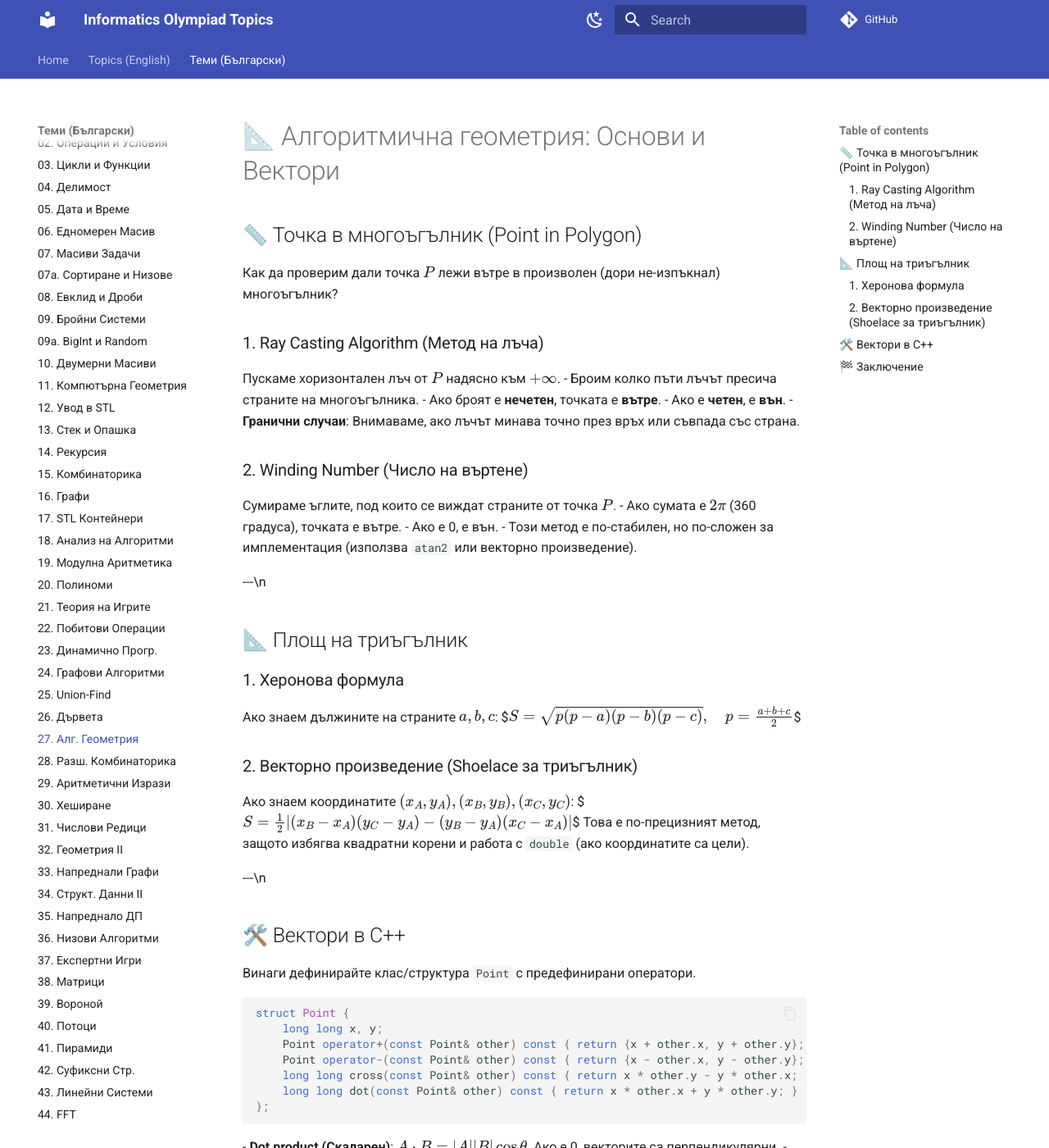
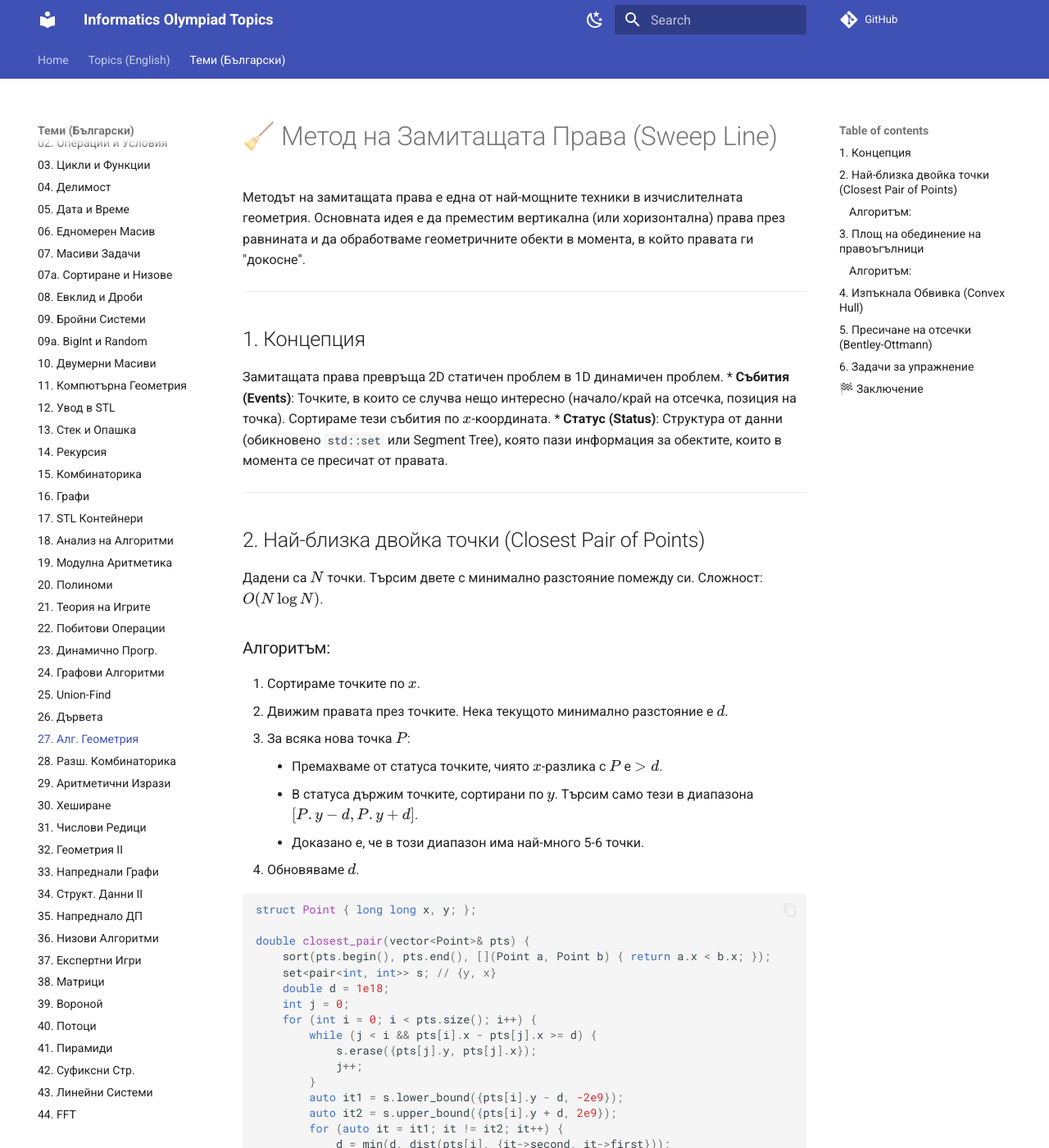
Before and after one commit to KadirYazadzhi/Informatics-Olympiad-Topics, an MkDocs documentation site: the page built from docs/BG/27.md, in a window 1280 px wide and 1400 px high. Shown: the whole window at 82% size. Built offline with MkDocs 1.6.1 and Material for MkDocs 9.7.7, drawn with Linux system fonts in a browser that asks for light colours; comment, search, counter and statistics services are not loaded; some of the changed text lies outside the part shown.

Commit message:
Expand BG/27.md: Sweep Line, Closest Pair, and Rectangle Union

````diff
--- a/docs/BG/27.md
+++ b/docs/BG/27.md
@@ -1,55 +1,99 @@
-# 📐 Алгоритмична геометрия: Основи и Вектори
+# 🧹 Метод на Замитащата Права (Sweep Line)
 
-## 📏 Точка в многоъгълник (Point in Polygon)
+Методът на замитащата права е една от най-мощните техники в изчислителната геометрия. Основната идея е да преместим вертикална (или хоризонтална) права през равнината и да обработваме геометричните обекти в момента, в който правата ги "докосне".
 
-Как да проверим дали точка $P$ лежи вътре в произволен (дори не-изпъкнал) многоъгълник?
+---
 
-### 1. Ray Casting Algorithm (Метод на лъча)
-Пускаме хоризонтален лъч от $P$ надясно към $+\infty$.
-- Броим колко пъти лъчът пресича страните на многоъгълника.
-- Ако броят е **нечетен**, точката е **вътре**.
-- Ако е **четен**, е **вън**.
-- **Гранични случаи**: Внимаваме, ако лъчът минава точно през връх или съвпада със страна.
+## 1. Концепция
 
-### 2. Winding Number (Число на въртене)
-Сумираме ъглите, под които се виждат страните от точка $P$.
-- Ако сумата е $2\pi$ (360 градуса), точката е вътре.
-- Ако е 0, е вън.
-- Този метод е по-стабилен, но по-сложен за имплементация (използва `atan2` или векторно произведение).
+Замитащата права превръща 2D статичен проблем в 1D динамичен проблем.
+*   **Събития (Events)**: Точките, в които се случва нещо интересно (начало/край на отсечка, позиция на точка). Сортираме тези събития по $x$-координата.
+*   **Статус (Status)**: Структура от данни (обикновено `std::set` или Segment Tree), която пази информация за обектите, които в момента се пресичат от правата.
 
----\n
+---
 
-## 📐 Площ на триъгълник
+## 2. Най-близка двойка точки (Closest Pair of Points)
 
-### 1. Херонова формула
-Ако знаем дължините на страните $a, b, c$:
-$$S = \sqrt{p(p-a)(p-b)(p-c)}, \quad p = \frac{a+b+c}{2}$$
+Дадени са $N$ точки. Търсим двете с минимално разстояние помежду си.
+Сложност: $O(N \log N)$.
 
-### 2. Векторно произведение (Shoelace за триъгълник)
-Ако знаем координатите $(x_A, y_A), (x_B, y_B), (x_C, y_C)$:
-$$S = \frac{1}{2} | (x_B - x_A)(y_C - y_A) - (y_B - y_A)(x_C - x_A) |$$
-Това е по-прецизният метод, защото избягва квадратни корени и работа с `double` (ако координатите са цели).
-
----\n
-
-## 🛠️ Вектори в C++
-
-Винаги дефинирайте клас/структура `Point` с предефинирани оператори.
+### Алгоритъм:
+1.  Сортираме точките по $x$.
+2.  Движим правата през точките. Нека текущото минимално разстояние е $d$.
+3.  За всяка нова точка $P$:
+    *   Премахваме от статуса точките, чиято $x$-разлика с $P$ е $> d$.
+    *   В статуса държим точките, сортирани по $y$. Търсим само тези в диапазона $[P.y - d, P.y + d]$.
+    *   Доказано е, че в този диапазон има най-много 5-6 точки.
+4.  Обновяваме $d$.
 
 ```cpp
-struct Point {
-    long long x, y;
-    Point operator+(const Point& other) const { return {x + other.x, y + other.y}; }
-    Point operator-(const Point& other) const { return {x - other.x, y - other.y}; }
-    long long cross(const Point& other) const { return x * other.y - y * other.x; }
-    long long dot(const Point& other) const { return x * other.x + y * other.y; }
-};
+struct Point { long long x, y; };
+
+double closest_pair(vector<Point>& pts) {
+    sort(pts.begin(), pts.end(), [](Point a, Point b) { return a.x < b.x; });
+    set<pair<int, int>> s; // {y, x}
+    double d = 1e18;
+    int j = 0;
+    for (int i = 0; i < pts.size(); i++) {
+        while (j < i && pts[i].x - pts[j].x >= d) {
+            s.erase({pts[j].y, pts[j].x});
+            j++;
+        }
+        auto it1 = s.lower_bound({pts[i].y - d, -2e9});
+        auto it2 = s.upper_bound({pts[i].y + d, 2e9});
+        for (auto it = it1; it != it2; it++) {
+            d = min(d, dist(pts[i], {it->second, it->first}));
+        }
+        s.insert({pts[i].y, pts[i].x});
+    }
+    return d;
+}
 ```
-- **Dot product (Скаларен)**: $A \cdot B = |A||B|\cos \theta$. Ако е 0, векторите са перпендикулярни.
-- **Cross product (Векторен)**: Ако е 0, векторите са колинеарни.
 
----\n
+---
+
+## 3. Площ на обединение на правоъгълници
+
+Имаме $N$ правоъгълника. Търсим площта, покрита от поне един от тях.
+Сложност: $O(N \log N)$.
+
+### Алгоритъм:
+1.  Събития: Вертикалните страни на правоъгълниците.
+    *   Лява страна (позиция $x$, интервал $[y_1, y_2]$, тип +1).
+    *   Дясна страна (позиция $x$, интервал $[y_1, y_2]$, тип -1).
+2.  Сортираме събитията по $x$.
+3.  Използваме Сегментно дърво за $y$-координатите. Всяко листо в дървото съответства на елементарен $y$-интервал (след компресия на координатите).
+4.  Дървото пази:
+    *   `cnt`: колко пъти е покрит интервалът.
+    *   `len`: общата дължина на покритите части в това поддърво.
+5.  Площ += `tree.root.len` * (разликата между текущия и предишния $x$).
+
+---
+
+## 4. Изпъкнала Обвивка (Convex Hull)
+
+Алгоритъмът на Монтън (Monotone Chain) е вариация на Sweep Line.
+1.  Сортираме точките по $x$.
+2.  Изграждаме горната верига (Upper Hull), движейки се отляво надясно.
+3.  Изграждаме долната верига (Lower Hull), движейки се отдясно наляво.
+4.  Използваме Cross Product, за да премахваме точки, които правят "десен завой".
+
+---
+
+## 5. Пресичане на отсечки (Bentley-Ottmann)
+
+Намира всички $K$ пресечни точки на $N$ отсечки.
+Сложност: $O((N+K) \log N)$.
+*   Статусът пази отсечките, пресичащи правата, сортирани по текущата им $y$-координата.
+*   Пресечни точки могат да възникнат само между съседни отсечки в статуса.
+
+---
+
+## 6. Задачи за упражнение
+1.  **SPOJ CLOPPAIR**: Closest Pair.
+2.  **USACO Window Area**: Union of rectangles.
+3.  **Codeforces 1027D**: Mouse Hunt.
+4.  **CSES Convex Hull**.
 
 ## 🏁 Заключение
-
-Избягвайте `sqrt`, `sin`, `cos` и `double` винаги, когато е възможно. Векторното произведение е най-добрият приятел на програмиста в геометрията – то работи с цели числа и дава точни резултати за ориентация и площ.
+Sweep Line изисква прецизна имплементация и правилен избор на структура за "статуса". Винаги мислете какво се променя, когато правата премине през дадена точка.
````
